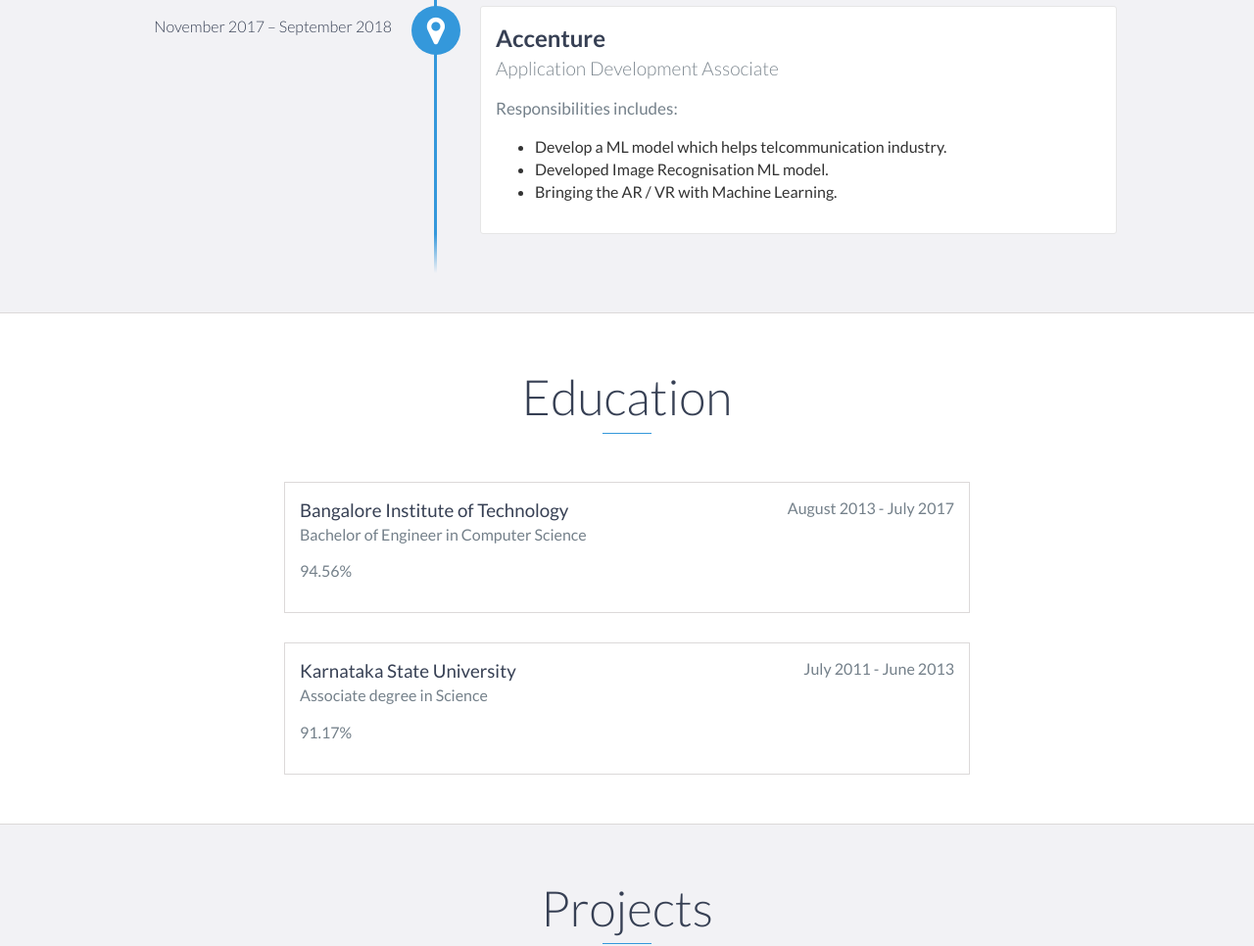
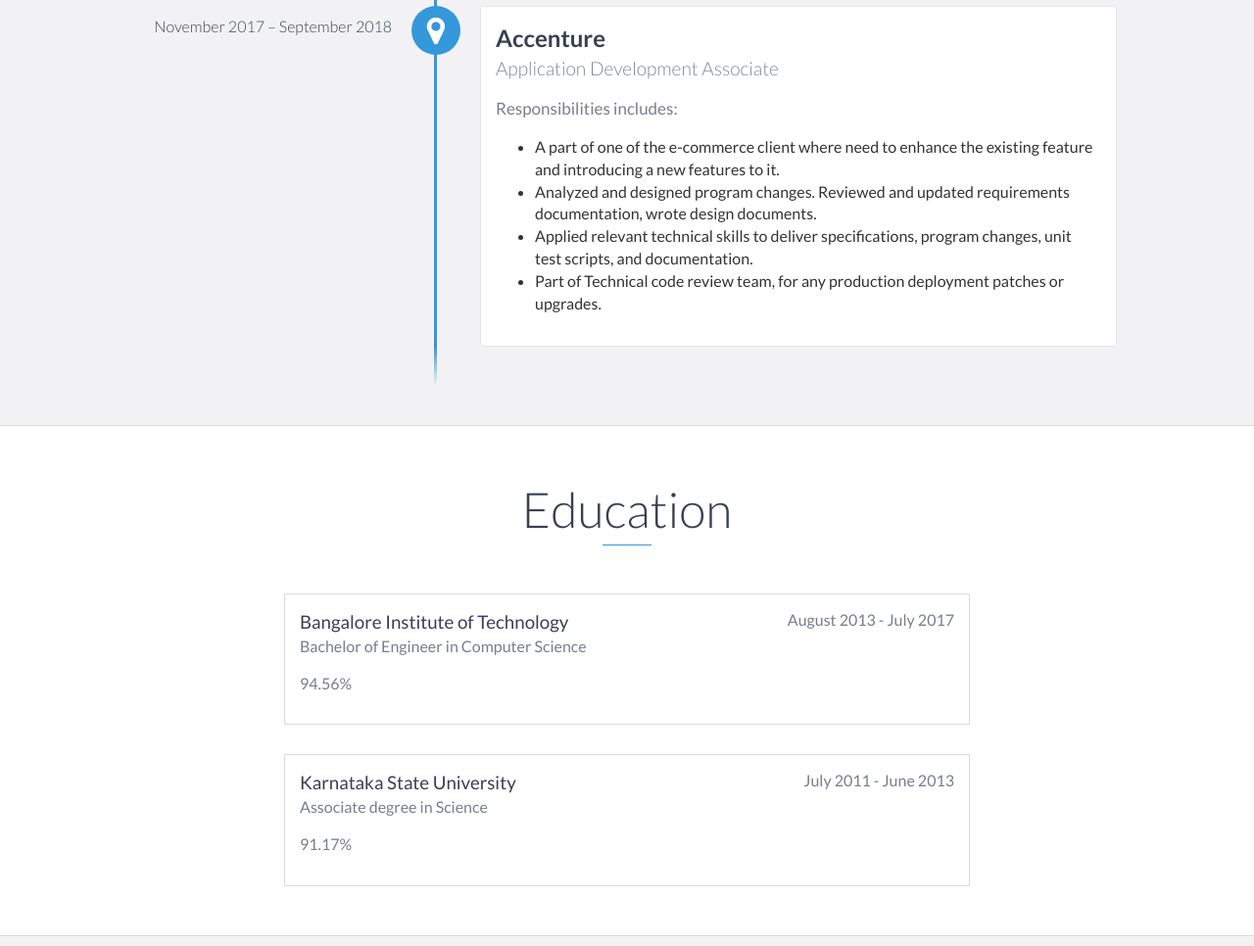
Before and after one commit to vinayhegde2013/vinayhegde2013.github.io, a website: page index.html in a window 1280 px wide. Shown: the part 1560-2526 px from the top of the page at 98% size. Drawn offline with nearby package versions, Linux system fonts and the light colour scheme; files that its build step writes are made by us from their sources.

Commit message:
Update index.html

```diff
--- a/index.html
+++ b/index.html
@@ -103,9 +103,10 @@
                 <h4>Application Development Associate</h4>
                 <p style="font-size:17px">Responsibilities includes:</p>
 <ul>
-  <li>Develop a ML model which helps telcommunication industry.</li>
-  <li>Developed Image Recognisation ML model.</li>
-  <li>Bringing the AR / VR with Machine Learning.</li>
+  <li>A part of one of the e-commerce client where need to enhance the existing feature and introducing a new features to it.</li>
+  <li>Analyzed and designed program changes. Reviewed and updated requirements documentation, wrote design documents.</li>
+  <li>Applied relevant technical skills to deliver specifications, program changes, unit test scripts, and documentation.</li>
+  <li>Part of Technical code review team, for any production deployment patches or upgrades.</li>
 </ul>
             </div>
 
@@ -208,6 +209,8 @@
 	    <li>iBatis</li>
             <li>HTML</li>
             <li>CSS</li>
+	    <li>TestNG</li>
+	    <li>Mockito</li>
         </ul>
     </div>
     <!-- End #skills -->
```
